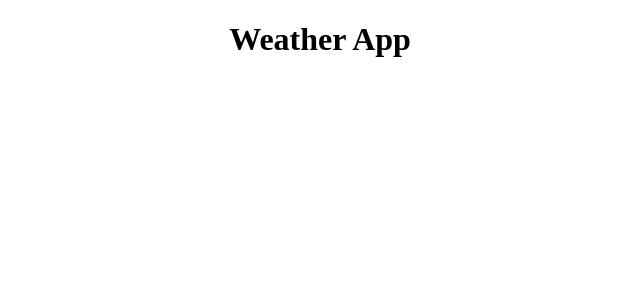
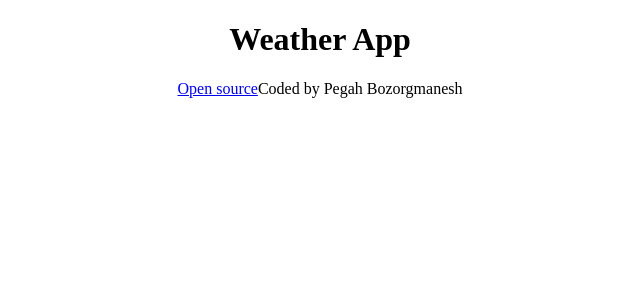
Before and after one commit to Pegah1368/react-weather-app, a React (Create React App) app: page / in a window 1280 px wide. Shown: the top 300 px of the page, without its empty margins (320-960 px from the left). Built offline with nearby package versions, Linux system fonts and the light colour scheme.

Commit message:
Added Github repo Url

```diff
--- a/src/App.js
+++ b/src/App.js
@@ -4,6 +4,17 @@ export default function App() {
   return (
     <div className="App">
       <h1>Weather App</h1>
+      <footer>
+        <a
+          href="https://fervent-albattani-67c43b.netlify.app/"
+          target="blank"
+          rel="noreferrer"
+        >
+          {" "}
+          Open source
+        </a>
+        Coded by Pegah Bozorgmanesh
+      </footer>
     </div>
   );
 }
```
